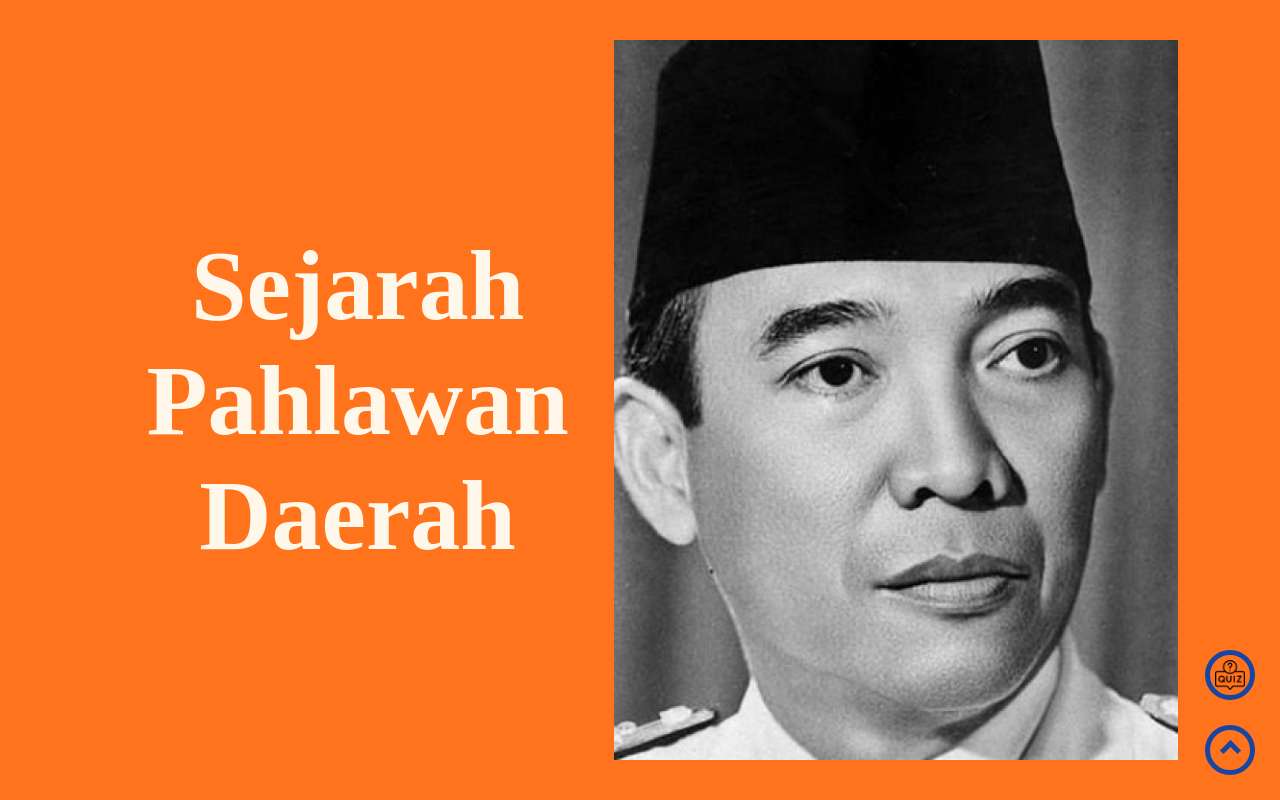
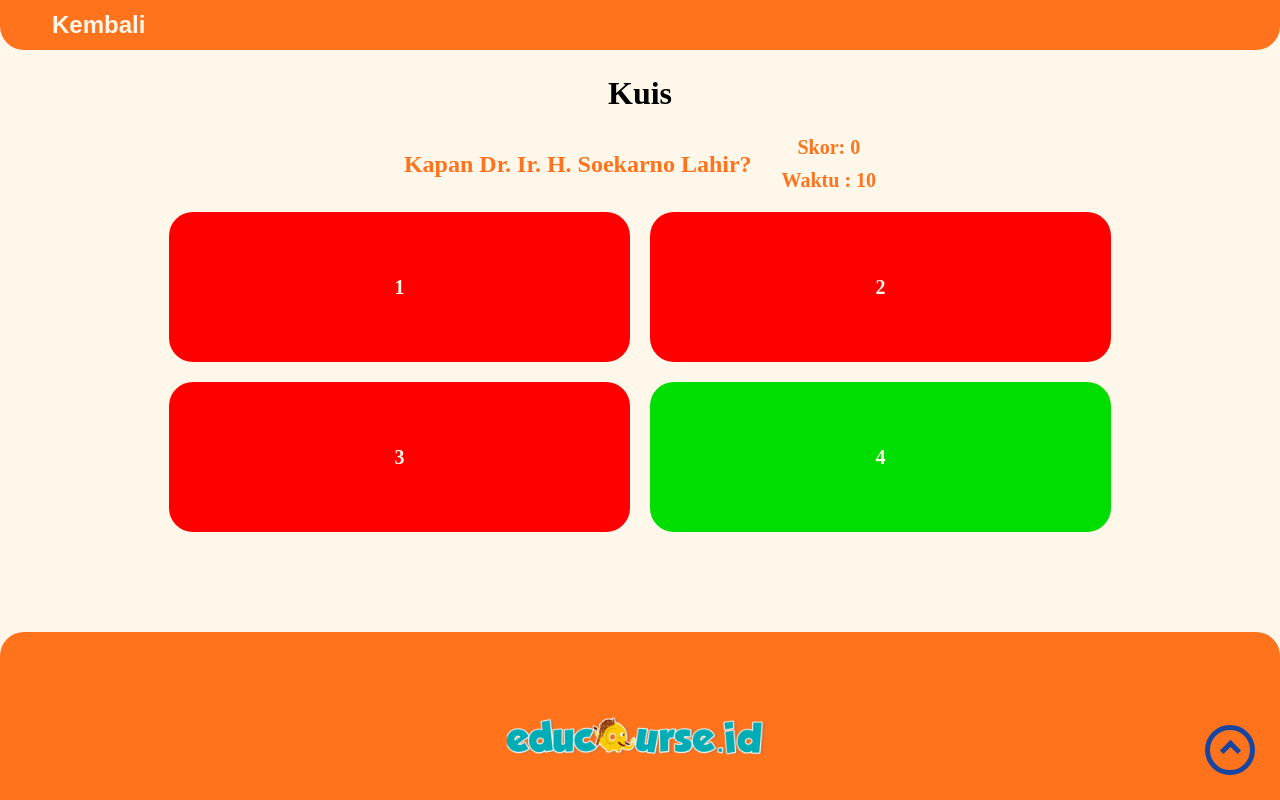
Before and after one commit to kennarddh/educourse-coding-for-patriotism-2022, a React (Vite) app: page / in a window 1280 px wide. Both pictures are taken after a click on the button 1230 px from the left and 675 px from the top of the page. Shown: the top 800 px of the page. Built offline with nearby package versions, Linux system fonts and the light colour scheme.

Commit message:
feat: Quiz page

```diff
--- a/src/App.tsx
+++ b/src/App.tsx
@@ -4,11 +4,16 @@ import Article from 'Pages/Article/Article'
 import Home from 'Pages/Home/Home'
 
 import PagesContext from 'Contexts/Pages/Pages'
+import Quiz from 'Pages/Quiz/Quiz'
 
 const App: FC = () => {
-	const { SelectedArticleId } = useContext(PagesContext)
+	const { SelectedArticleId, IsQuiz } = useContext(PagesContext)
 
-	return SelectedArticleId ? <Article /> : <Home />
+	if (IsQuiz) return <Quiz />
+
+	if (SelectedArticleId) return <Article />
+
+	return <Home />
 }
 
 export default App
--- a/src/Components/QuizIcon/QuizIcon.tsx
+++ b/src/Components/QuizIcon/QuizIcon.tsx
@@ -5,10 +5,12 @@ import { Container, Image } from './Styles'
 import PagesContext from 'Contexts/Pages/Pages'
 
 const QuizIcon: FC = () => {
-	const { SetIsQuiz } = useContext(PagesContext)
+	const { SetIsQuiz, SetSelectedArticleId } = useContext(PagesContext)
 
 	const OnClick = () => {
 		SetIsQuiz(true)
+
+		SetSelectedArticleId(undefined)
 	}
 
 	return (
--- /dev/null
+++ b/src/Pages/Quiz/Quiz.tsx
@@ -0,0 +1,70 @@
+/* eslint-disable security/detect-object-injection */
+import { FC, useContext } from 'react'
+
+import PagesContext from 'Contexts/Pages/Pages'
+
+import Footer from 'Components/Footer/Footer'
+import BackToTop from 'Components/BackToTop/BackToTop'
+import useTitle from 'Hooks/useTitle'
+
+import {
+	Header,
+	BackButton,
+	Content,
+	Title,
+	QuizContainer,
+	QuizContainerHeader,
+	QuizContainerHeaderLeft,
+	Question,
+	Text,
+	Answers,
+	Answer,
+} from './Styles'
+
+const Quiz: FC = () => {
+	const { SetIsQuiz } = useContext(PagesContext)
+
+	useTitle('Kuis')
+
+	const OnBack = () => {
+		SetIsQuiz(false)
+	}
+
+	return (
+		<>
+			<Header>
+				<BackButton onClick={OnBack}>Kembali</BackButton>
+			</Header>
+			<Content>
+				<Title>Kuis</Title>
+				<QuizContainer>
+					<QuizContainerHeader>
+						<Question>Kapan Dr. Ir. H. Soekarno Lahir?</Question>
+						<QuizContainerHeaderLeft>
+							<Text>Skor: 0</Text>
+							<Text>Waktu : 10</Text>
+						</QuizContainerHeaderLeft>
+					</QuizContainerHeader>
+					<Answers>
+						<Answer isAnswered>
+							<p>1</p>
+						</Answer>
+						<Answer isAnswered>
+							<p>2</p>
+						</Answer>
+						<Answer isAnswered>
+							<p>3</p>
+						</Answer>
+						<Answer isCorrect isAnswered>
+							<p>4</p>
+						</Answer>
+					</Answers>
+				</QuizContainer>
+			</Content>
+			<Footer />
+			<BackToTop />
+		</>
+	)
+}
+
+export default Quiz
--- /dev/null
+++ b/src/Pages/Quiz/Styles.tsx
@@ -0,0 +1,132 @@
+import styled from 'styled-components'
+
+import { IStyledAnswer } from './Types'
+
+export const Header = styled.h1`
+	position: fixed;
+	top: 0;
+	width: 100%;
+	height: 50px;
+
+	border-radius: 0 0 24px 24px;
+
+	background-color: #ff731d;
+
+	display: flex;
+	align-items: center;
+	padding: 0 48px;
+
+	@media only screen and (max-width: 500px) {
+		justify-content: center;
+	}
+`
+
+export const BackButton = styled.button`
+	color: #fff7e9;
+	border-radius: 8px;
+	border: none;
+	background-color: transparent;
+	font-size: 24px;
+	font-weight: 600;
+
+	padding: 2px 4px;
+
+	cursor: pointer;
+
+	&:focus {
+		outline: 5px solid #5f9df7;
+	}
+
+	&:hover {
+		outline: 5px solid #5f9df7;
+	}
+`
+
+export const Content = styled.div`
+	background-color: #fff7e9;
+
+	padding-top: 75px;
+
+	display: flex;
+	align-items: center;
+
+	flex-direction: column;
+	gap: 24px;
+`
+
+export const Title = styled.h1``
+
+export const QuizContainer = styled.div`
+	width: 80%;
+	height: 80%;
+
+	margin-bottom: 100px;
+
+	display: flex;
+	justify-content: center;
+	align-items: center;
+	flex-direction: column;
+
+	gap: 20px;
+`
+
+export const QuizContainerHeader = styled.div`
+	display: flex;
+	justify-content: center;
+	align-items: center;
+	gap: 30px;
+
+	flex-direction: row;
+`
+
+export const QuizContainerHeaderLeft = styled.div`
+	display: flex;
+	justify-content: center;
+	align-items: center;
+	gap: 10px;
+
+	flex-direction: column;
+`
+
+export const Question = styled.h2`
+	color: #ff731d;
+`
+
+export const Text = styled.p`
+	color: #ff731d;
+	font-weight: 700;
+	font-size: 20px;
+`
+
+export const Answers = styled.div`
+	display: flex;
+	flex-direction: row;
+	justify-content: center;
+	align-items: center;
+	width: 100%;
+	height: 100%;
+
+	gap: 20px;
+
+	flex-wrap: wrap;
+`
+
+export const Answer = styled.div<IStyledAnswer>`
+	width: 45%;
+	height: 150px;
+
+	border-radius: 24px;
+
+	display: flex;
+	justify-content: center;
+	align-items: center;
+
+	color: #fff7e9;
+
+	font-weight: 600;
+
+	font-size: 20px;
+
+	background-color: ${({ isAnswered = false, isCorrect = false }) =>
+		isAnswered && isCorrect ? '#00dd00' : isAnswered ? '#f00' : '#5f9df7'};
+`
--- /dev/null
+++ b/src/Pages/Quiz/Types.ts
@@ -0,0 +1,4 @@
+export interface IStyledAnswer {
+	isCorrect?: boolean
+	isAnswered?: boolean
+}
```
